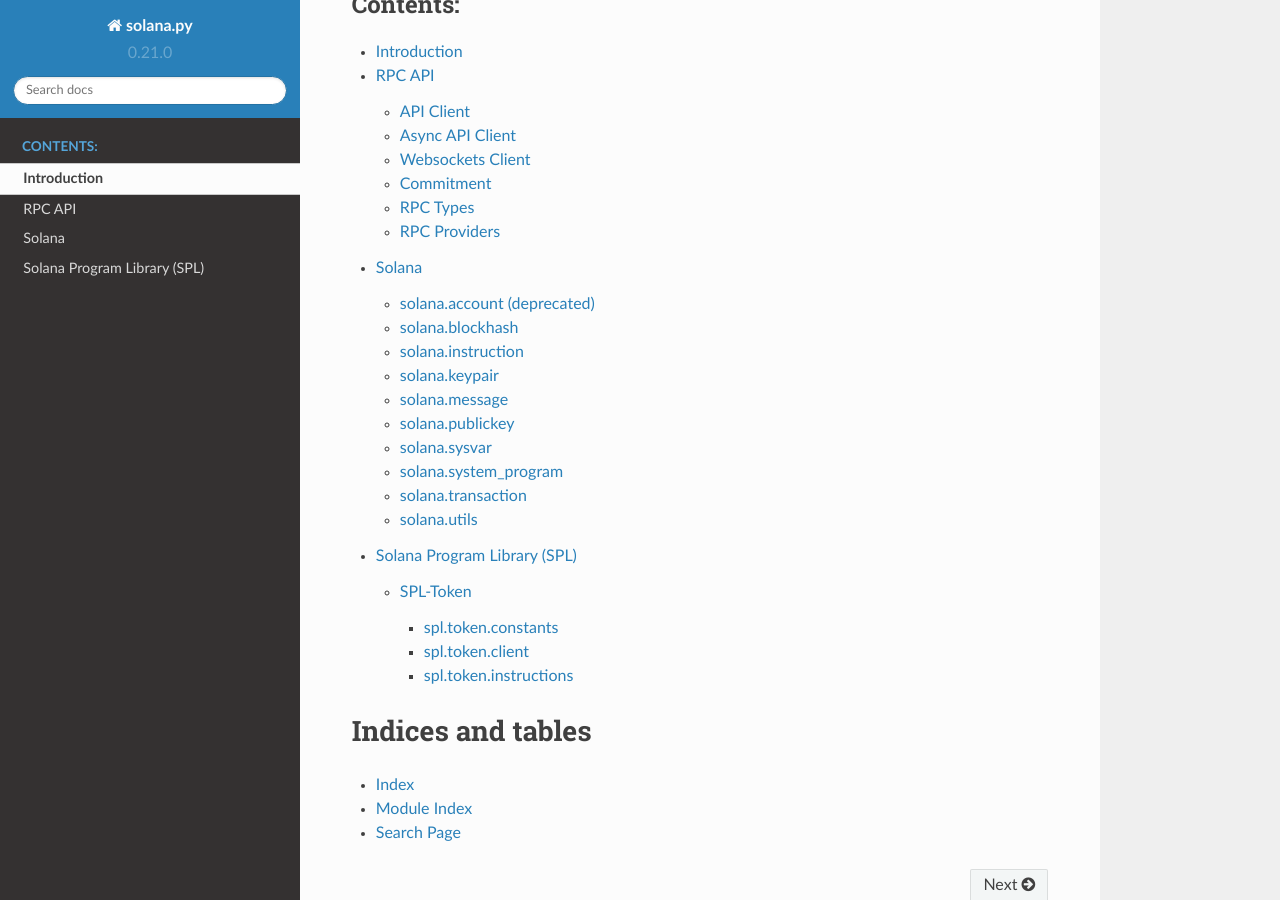
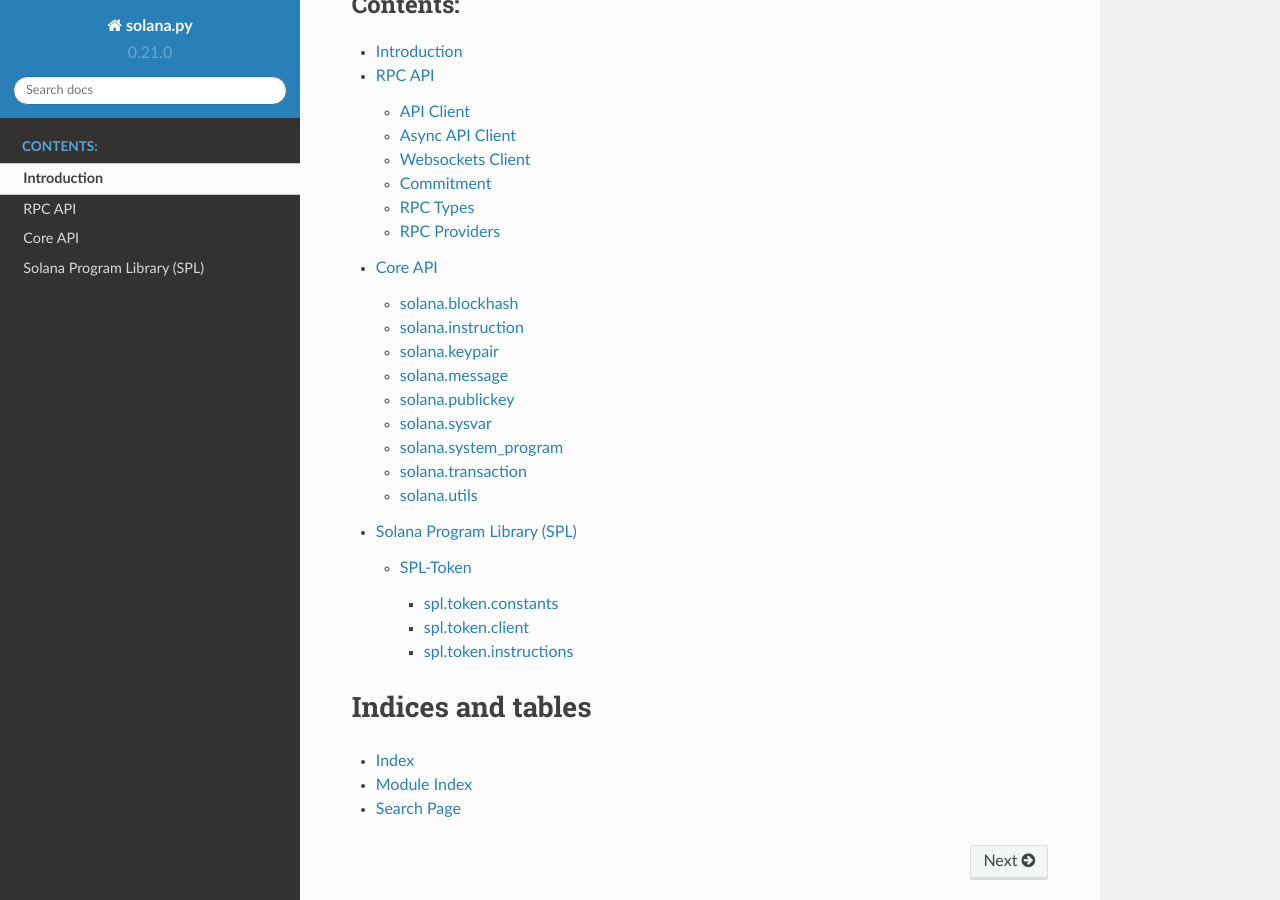
Before and after one commit to treasure-orb/solana-py, a Sphinx documentation site: the page built from docs/index.rst, in a window 1280 px wide and 900 px high, scrolled down 1775 px. Built offline with Sphinx 7.4.7 and the Read the Docs theme 2.0.0, drawn with Linux system fonts in a browser that asks for light colours.

Commit message:
rename section

```diff
--- a/docs/solana.rst
+++ b/docs/solana.rst
@@ -1,11 +1,6 @@
-Solana
-======
+Core API
+========
 
-solana.account (deprecated)
----------------------------
-
-.. automodule:: solana.account
-   :members:
 
 solana.blockhash
 ----------------
```
